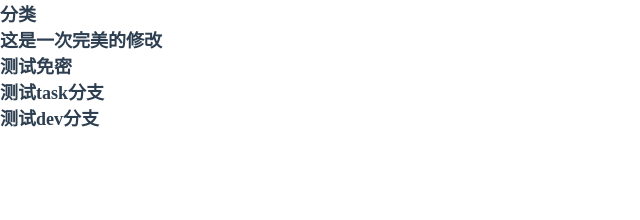
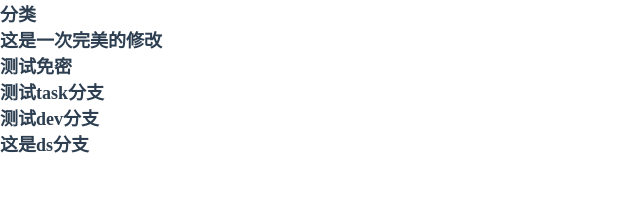
Before and after one commit to Dingshuang22/lijian, a Vue app: page /#/classify in a window 1280 px wide. Shown: the top 220 px of the page, without its empty margins (0-640 px from the left). Built offline with nearby package versions, Linux system fonts and the light colour scheme.

Commit message:
ds分支提交

```diff
--- a/src/pages/Classify.vue
+++ b/src/pages/Classify.vue
@@ -5,6 +5,7 @@
         <h2>测试免密</h2>
         <h2>测试task分支</h2>
         <h2>{{ msg }}</h2>
+        <h2>这是ds分支</h2>
     </div>
 </template>
 
```
